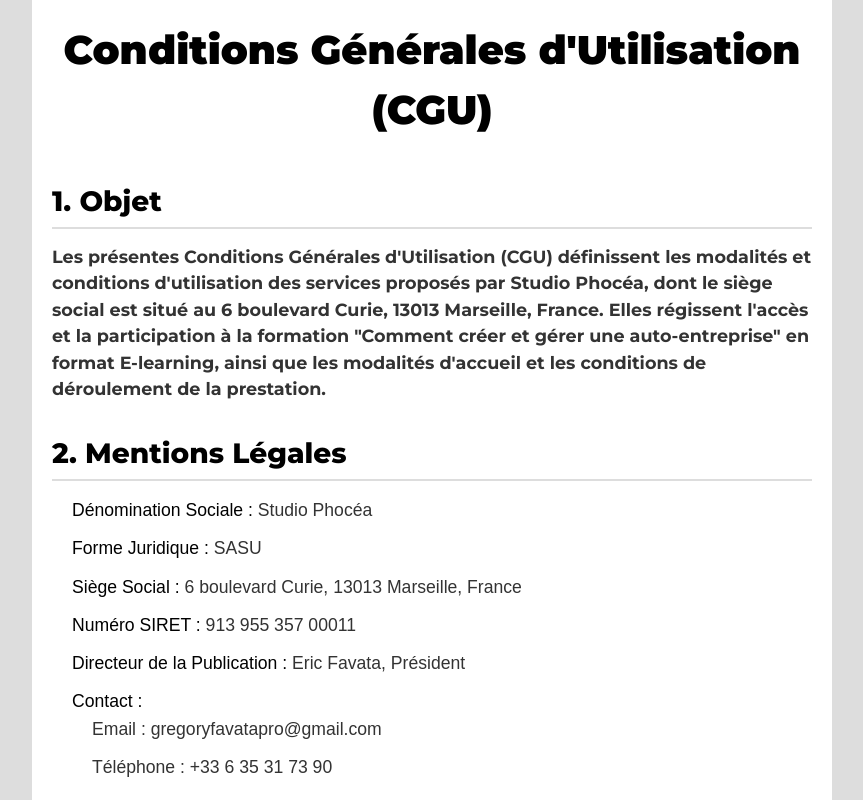
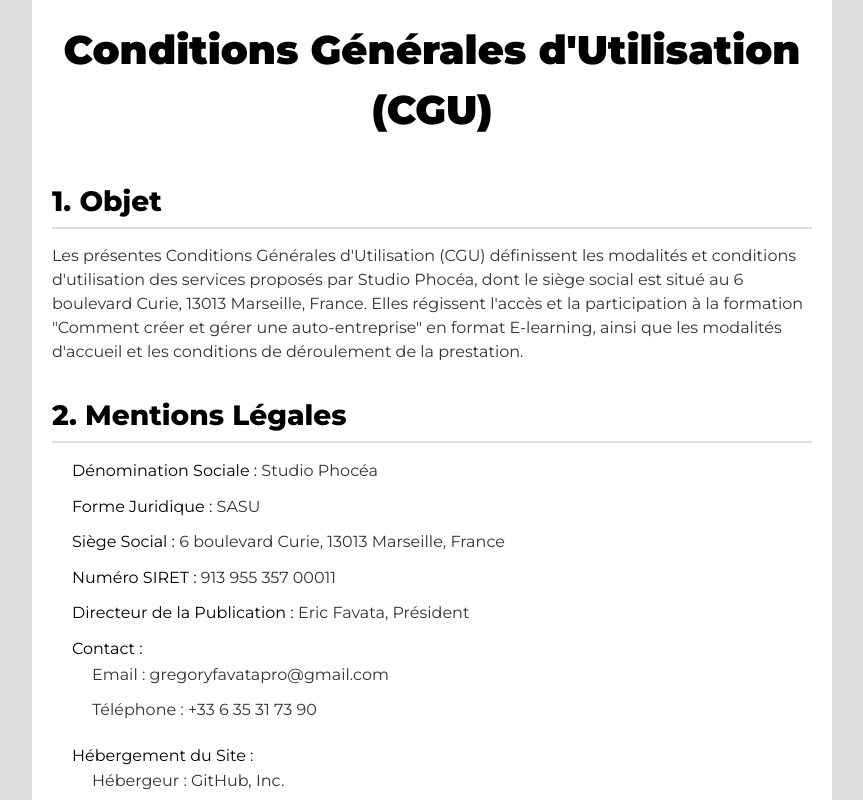
Before and after one commit to Studiophocea/Studiophocea, a Next.js app: page /cgu in a window 1280 px wide. Shown: the top 800 px of the page, without its empty margins (208-1071 px from the left). Built offline with nearby package versions, Linux system fonts and the light colour scheme; a web font is replaced by a local one.

Commit message:
update style cgu

```diff
--- a/src/app/cgu/page.module.css
+++ b/src/app/cgu/page.module.css
@@ -29,7 +29,9 @@
 }
 
 .container p {
-    font-size: 1.1rem;
+    font-family: 'Montserrat', sans-serif;
+    font-size: 1rem;
+    font-weight: normal;
     color: #333; /* Set paragraph text to a dark gray for a softer contrast */
 }
 
@@ -39,7 +41,8 @@
 }
 
 .container li {
-    font-size: 1.1rem;
+    font-family: 'Montserrat', sans-serif;
+    font-size: 1rem;
     color: #333; /* Set list item text to dark gray */
     margin-bottom: 10px;
 }
```
